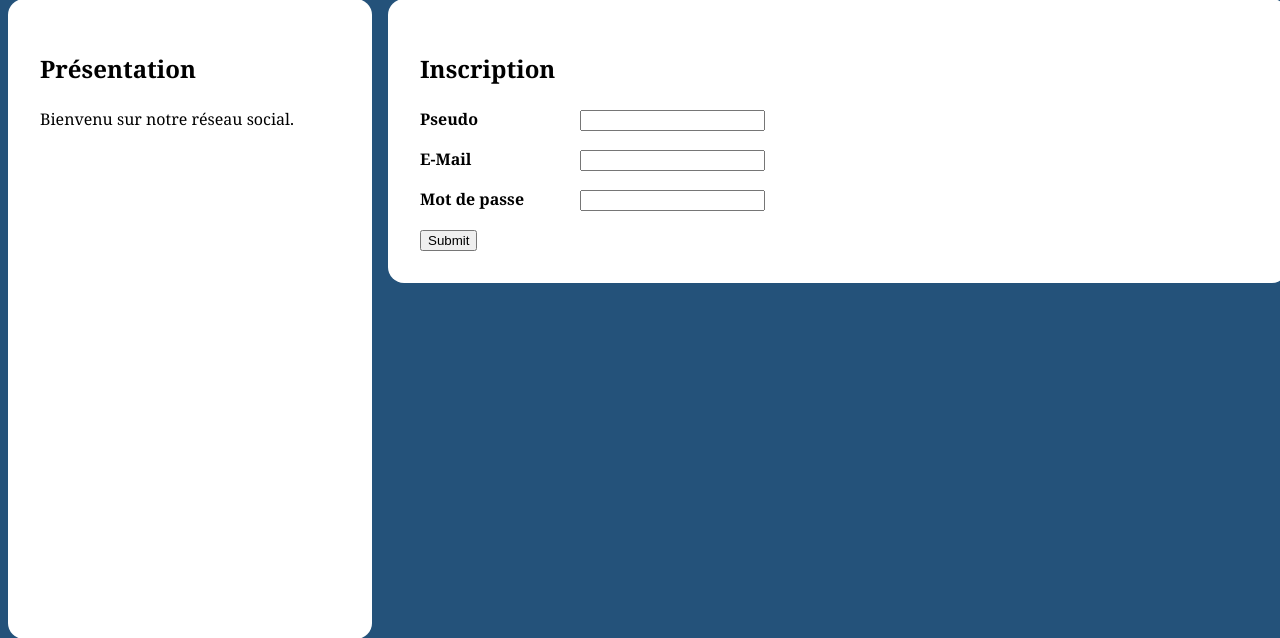
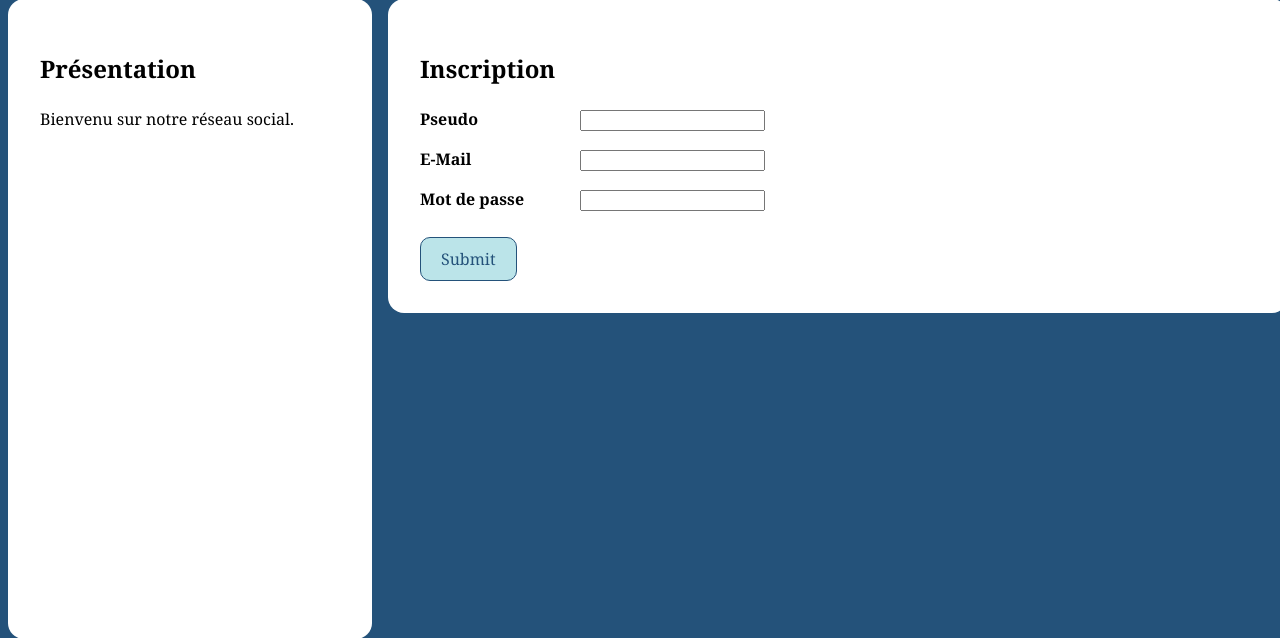
Before and after one commit to boris-valero/Projet-Reseau-Social, a PHP site: page /registration.php in a window 1280 px wide. Shown: the part 129-767 px from the top of the page. Run offline with PHP 8.4, Linux system fonts and the light colour scheme.

Commit message:
adding refactored file

```diff
--- a/registration.php
+++ b/registration.php
@@ -93,7 +93,7 @@
                             <dt><label for='motpasse'>Mot de passe</label></dt>
                             <dd><input type='password'name='motpasse'></dd>
                         </dl>
-                        <input type='submit'>
+                        <input type='submit' class="buttonFormMessage">
                     </form>
                 </article>
             </main>
```
